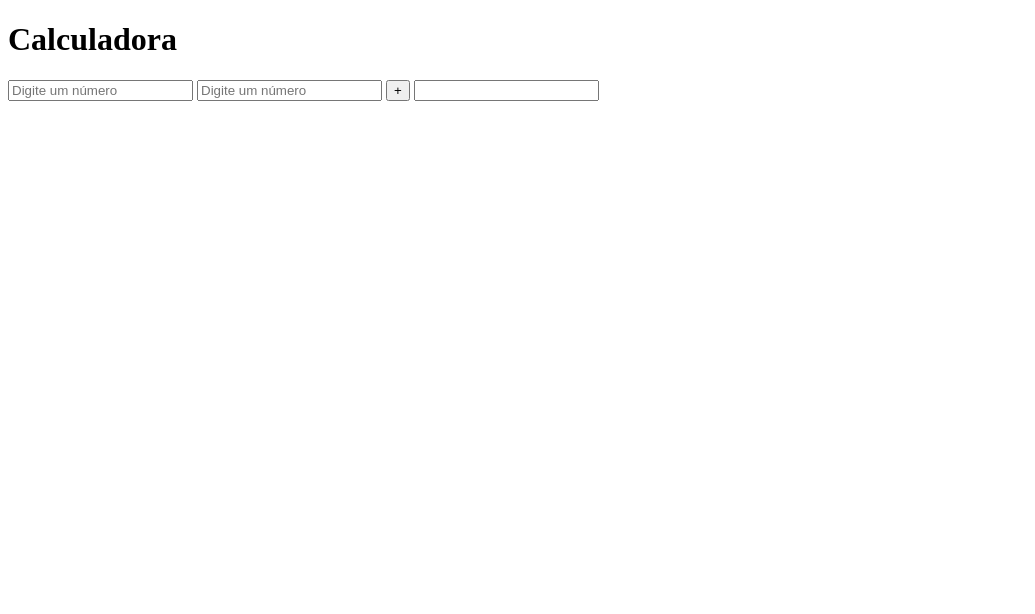
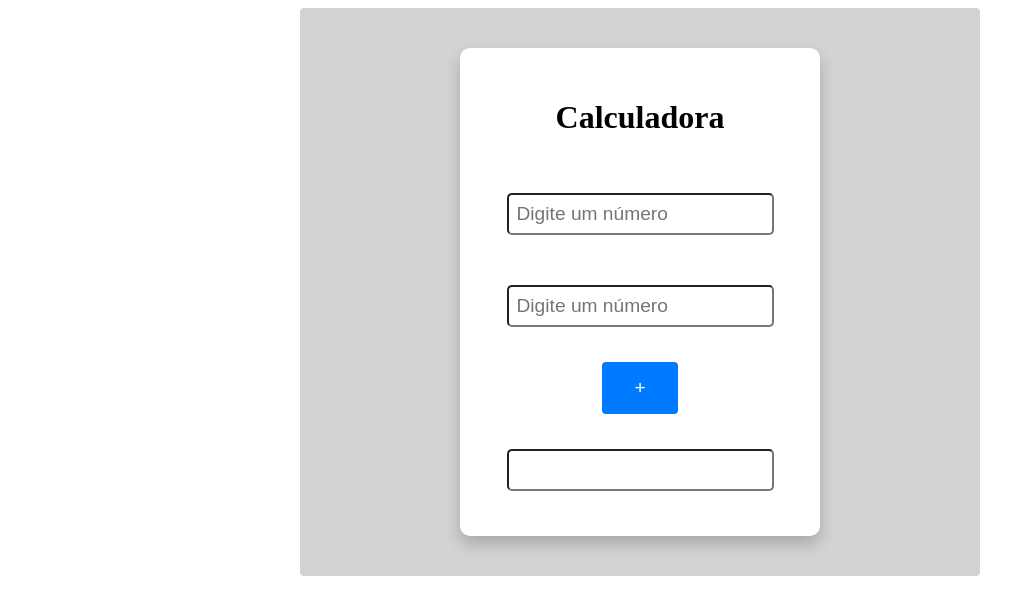
Before and after one commit to arthurtheodoro12/BootCamp-Modulo02-Calculadora, a plain HTML site: page index.html in a window 1280 px wide. Shown: the whole page, without its empty margins (0-1035 px from the left). Drawn offline with Linux system fonts and the light colour scheme.

Commit message:
closes #2, closes #3 - CSS e botão somar

```diff
--- a/index.html
+++ b/index.html
@@ -4,12 +4,23 @@
     <meta charset="UTF-8">
     <meta name="viewport" content="width=device-width, initial-scale=1.0">
     <title>Calculadora</title>
+    <link rel="stylesheet" href="style.css">
 </head>
 <body>
-    <h1>Calculadora</h1>
-    <input type="number" placeholder="Digite um número">
-    <input type="number" placeholder="Digite um número">
-    <button>+</button>
-    <input readonly>
+
+    <div class="container">
+        <div class="calc">
+            <h1>Calculadora</h1>
+            <input type="number" id="num1" placeholder="Digite um número">
+            <input type="number" id="num2" placeholder="Digite um número">
+            <button id="soma" onclick="Somar()">+</button>
+            <input readonly id="resultado">
+        </div>
+        <div class="historico">
+
+        </div>
+    </div>
+
+    <script src="./javascript.js"></script>
 </body>
 </html>
--- /dev/null
+++ b/javascript.js
@@ -0,0 +1,7 @@
+function Somar() {
+    var Num1 = parseFloat(document.getElementById("num1").value);
+    var Num2 = parseFloat(document.getElementById("num2").value);
+
+    var Resultado = Num1 + Num2;
+    document.getElementById("resultado").value = Resultado;
+}
--- /dev/null
+++ b/style.css
@@ -0,0 +1,56 @@
+body {
+    background-color: #0000;
+}
+
+.container {
+    width: 600px;
+    background-color: #d3d3d3;
+    display: flex;
+    flex-direction: column;
+    align-items: center;
+    margin: auto;
+    padding: 40px;
+    border-radius: 4px;
+}
+
+.calc {
+    width: 300px;
+    background-color: #FFFFFF;
+    display: flex;
+    flex-direction: column;
+    align-items: center;
+    padding: 30px;
+    row-gap: 20px;
+    border-radius: 10px;
+    box-shadow: 0 8px 16px 0 rgba(0, 0, 0, 0.2);
+}
+
+.calc input {
+    height: 22px;
+    padding: 8px;
+    font-size: 1.2rem;
+    margin: 15px 70px;
+    border-radius: 5px;
+}
+
+.calc input[type=number]:focus {
+    outline: none;
+    box-shadow: 0 0 10px #3b59ee;
+    border: 1px solid #74d0ff;
+}
+
+.calc button {
+    background-color: #007afe;
+    border: none;
+    color: #fff;
+    padding: 15px 32px;
+    text-decoration: none;
+    font-size: 1.2rem;
+    border-radius: 4px;
+    cursor: pointer;
+}
+
+.calc button:hover {
+    background-color: #0069D9;
+    box-shadow: 0 8px 16px 0 rgba(0, 0, 0, 0.2);
+}
```
